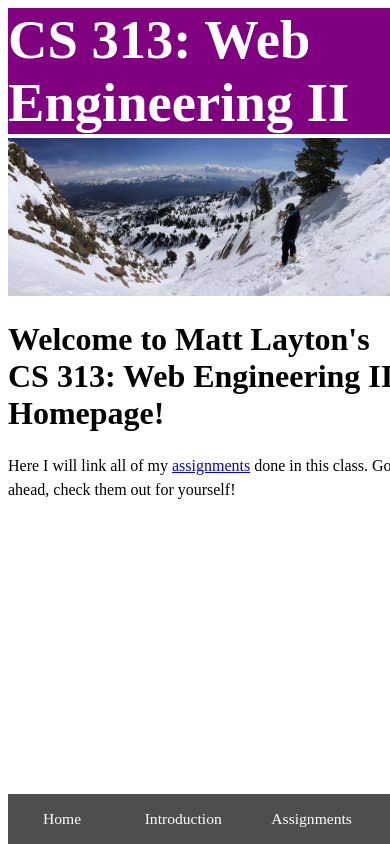
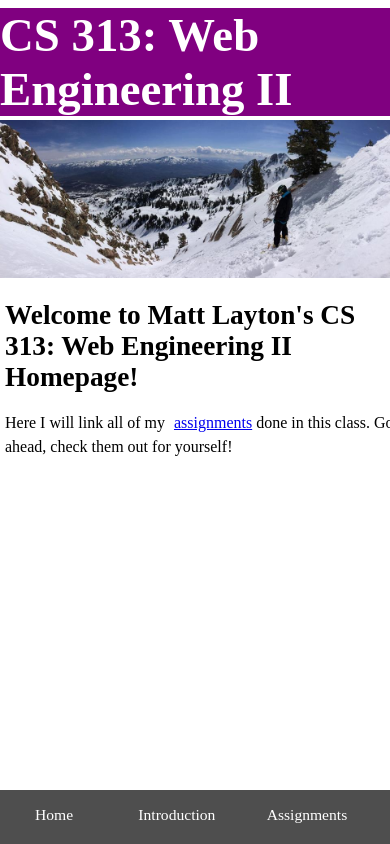
Before and after one commit to mattlayton27/cs313-php, a PHP site: page /index.html in a window 390 px wide. Run offline with PHP 8.4, Linux system fonts and the light colour scheme.

Commit message:
Changed some things with the responsiveness of the site.

```diff
--- a/css/screen.css
+++ b/css/screen.css
@@ -89,26 +89,23 @@ main p {
     body {
         width: 100%;
         height: 100%;
+        margin-left: 0px;
     }
     header h1 {
         width: 100%;
-        font-size: 14vw;
+        font-size: 12vw;
     }
     nav{
         width: 100%;
         position: fixed;
         bottom: 0;
-        display: flex;
-        flex-direction: row;
-    }
-    nav>div{
-        width: 100%;
     }
     nav ul{
         justify-content: space-between;
+        margin-bottom: 20px;
+        margin-left: -10px;
     }
     nav li{
-        margin: 0;
         flex: 1;
     }
     #introduction_fix {
@@ -120,11 +117,14 @@ main p {
     }
     main {
         margin-top: 20px;
+        margin-bottom: 80px;
         width: 100%;
     }
+    main h1 {
+      font-size: 7vw;
+    }
     main h2 {
-        font-size: 8vw;
-        margin-top: 3em;
+        font-size: 5vw;
     }
     main img{
         width: 100%;
@@ -133,4 +133,10 @@ main p {
         width: 100%;
         font-size: 16px;
     }
+    main h1, h2, p, a {
+      margin-left: 5px;
+    }
+    #introduction img {
+      margin-left: 5px;
+    }
 }
```
